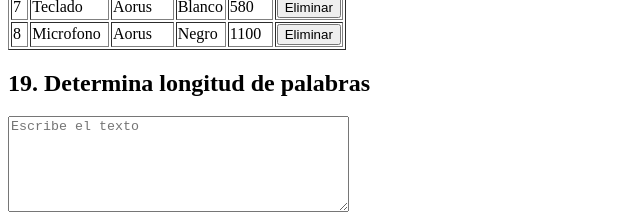
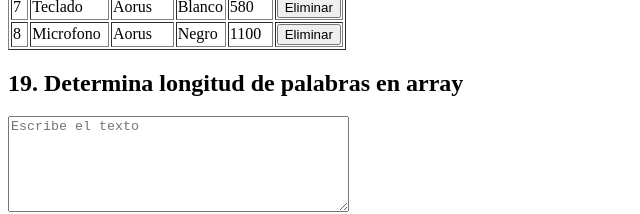
Before and after one commit to matiasmoscone1/practica-ejercicios-logica-programacion-react, a React (Vite) app: page / in a window 1280 px wide. Shown: the part 3609-3823 px from the top of the page, without its empty margins (0-640 px from the left). Built offline with nearby package versions, Linux system fonts and the light colour scheme.

Commit message:
Ejercicio 19 casi terminado, faltan detalles

```diff
--- a/src/ejercicios/LongitudPalabras.jsx
+++ b/src/ejercicios/LongitudPalabras.jsx
@@ -14,6 +14,11 @@ const LongitudPalabras = () => {
     const longitud = (texto) => {
         const nuevoArray = texto.split(" ");
         console.log(nuevoArray);
+        const arrayLongitud = [];
+        nuevoArray.map((palabra) => {
+            arrayLongitud.push(palabra.length);
+        });
+        console.log(arrayLongitud);
     }
 
     //console.log(arrayPalabras.split(" "));
@@ -21,7 +26,7 @@ const LongitudPalabras = () => {
 
     return(<>
     <div>
-        <h2>19. Determina longitud de palabras </h2>
+        <h2>19. Determina longitud de palabras en array</h2>
 
         <textarea cols={40} rows={6} placeholder="Escribe el texto" onChange={(e) => setArrayPalabras(e.target.value)}/>
         <br/>
```
